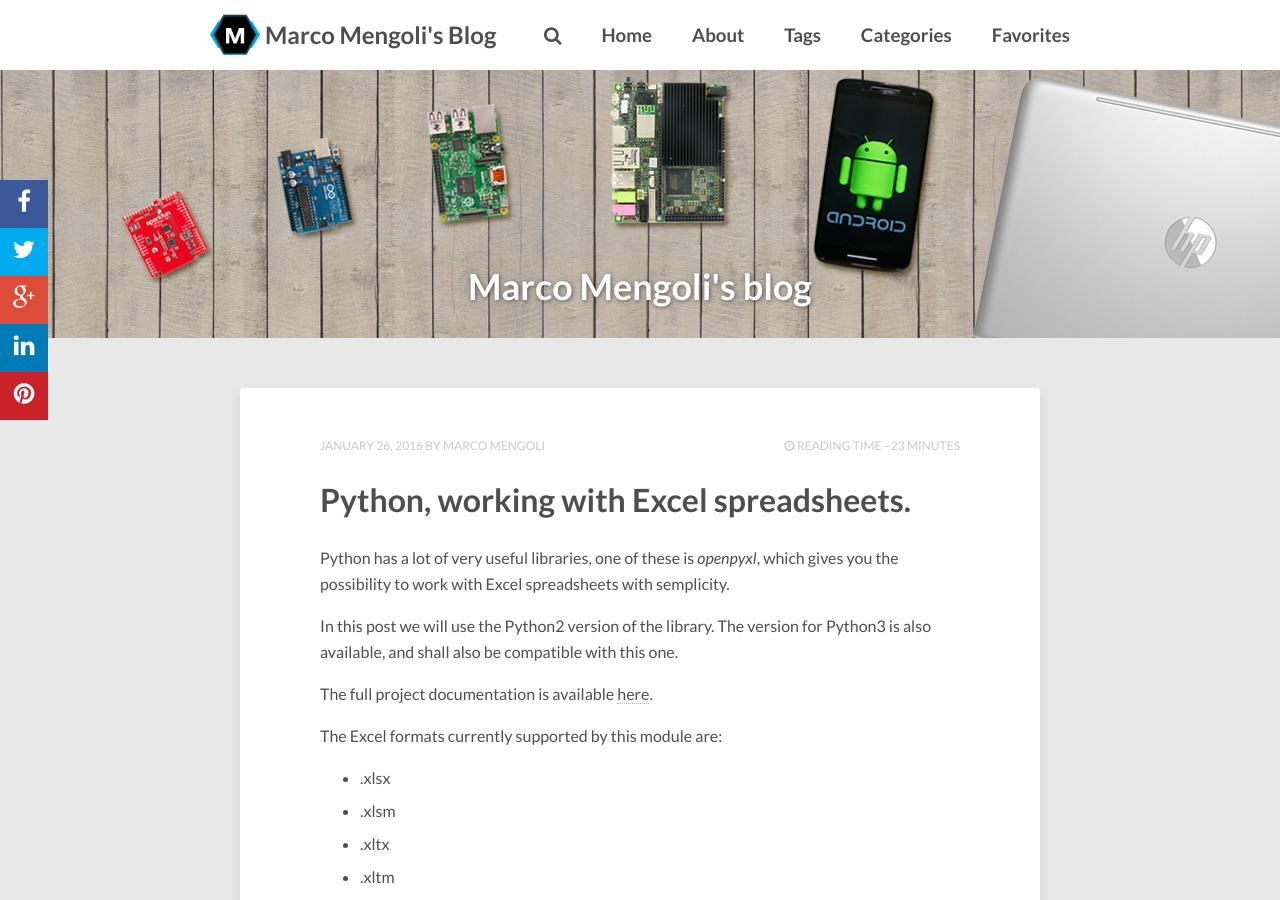
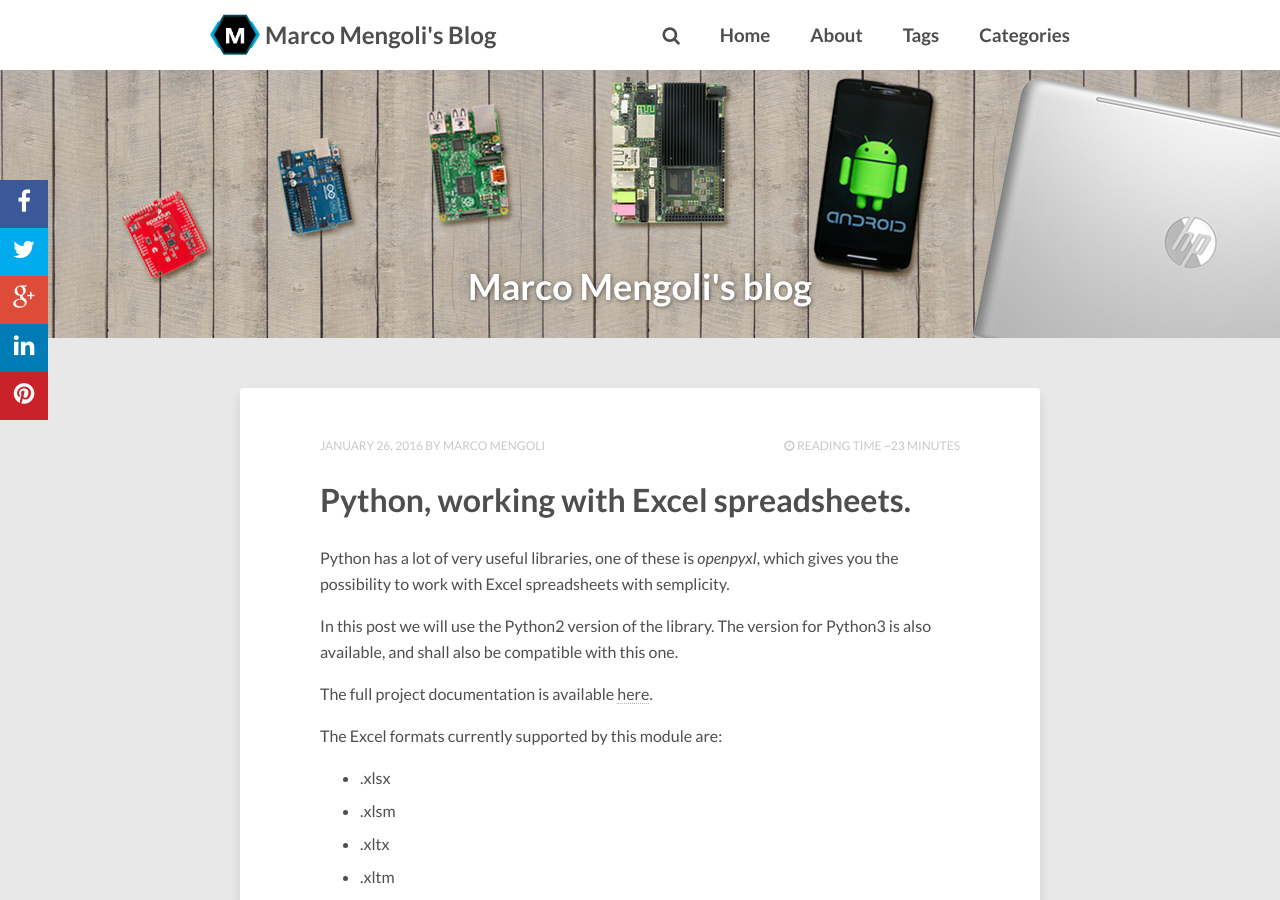
Before and after one commit to MarcoMengoli/marcomengoli.github.io, a Jekyll site: the page built from index.html, in a window 1280 px wide and 900 px high. Built offline with Jekyll 4.4.1, drawn with Linux system fonts in a browser that asks for light colours; nearby versions of some CDN libraries; the list of posts is cut into pages by our own code; comment, search, counter and statistics services are not loaded.

Commit message:
modified the config.yml file to switch to jekyll 3. Also modified an old post example file because there was the gist tag that wasn't recognized

```diff
--- a/_config.yml
+++ b/_config.yml
@@ -18,13 +18,13 @@
   - title: 'Categories'
     url: '/categories'
     type: 'categories'
-  - title: 'Favorites'
-    url: '#'
-    submenu:
-      - title: 'highlighter'
-        url: '/code-highlighting-post/'
-      - title: 'intro'
-        url: '/readability-post/'
+#  - title: 'Favorites'
+#    url: '#'
+#    submenu:
+#      - title: 'highlighter'
+#        url: '/code-highlighting-post/'
+#      - title: 'intro'
+#        url: '/readability-post/'
 
 # Owner/author information
 owner:
@@ -64,10 +64,11 @@
 # http://en.wikipedia.org/wiki/List_of_tz_database_time_zones
 timezone:    Europe/Rome
 future:      true
-highlighter: pygments
+#highlighter: pygments
 markdown:    kramdown
 gems:
   - jekyll-sitemap
+  - jekyll-paginate
 sass:
   sass_dir: _sass
   style: compressed
@@ -79,11 +80,13 @@
 paginate: 3
 
 kramdown:
+  input: GFM
+  syntax_highlighter: rouge
   auto_ids: true
   footnote_nr: 1
   entity_output: as_char
   toc_levels: 1..6
-  use_coderay: true
+  enable_coderay: true
 
   coderay:
     coderay_line_numbers: nil
```
Also changed, not shown: examplesPostSyntax/2013-08-16-code-highlighting-post.md (+1 -1 lines).
